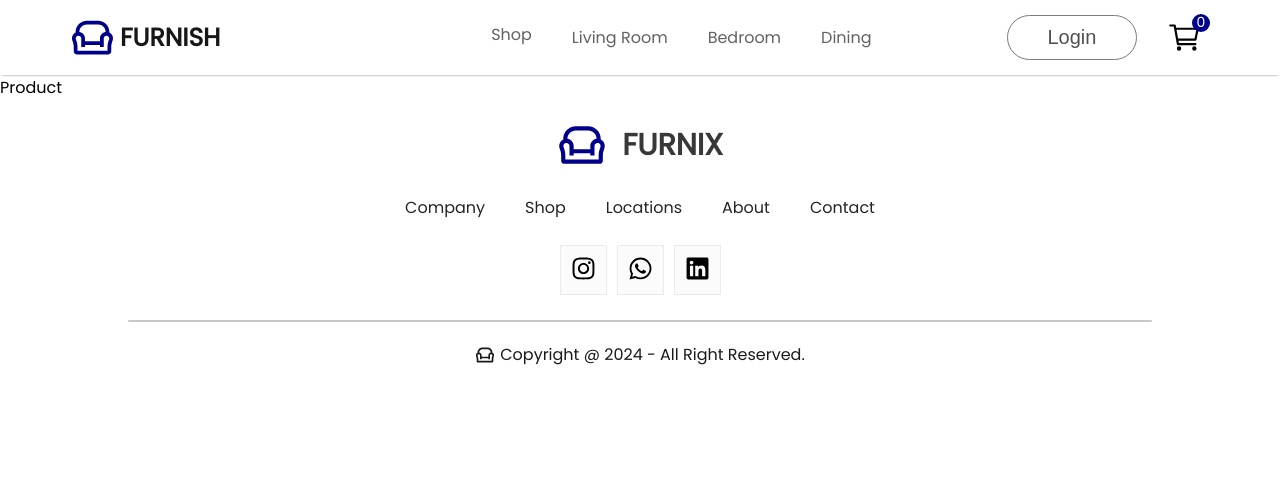
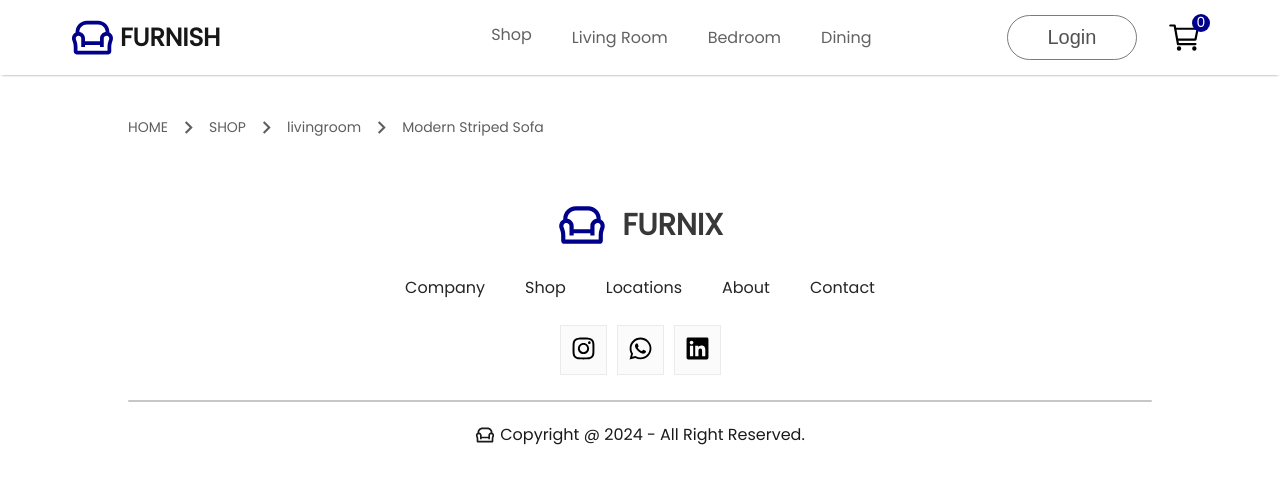
Before and after one commit to iambasilp/Fullstack-Furniture-Webapp, a React (Vite) app in the folder frontend/: page /product/1 in a window 1280 px wide. Shown: the top 484 px of the page. Built offline with nearby package versions, Linux system fonts and the light colour scheme.

Commit message:
Product Pathway Component Added

```diff
--- /dev/null
+++ b/frontend/src/Components/Private/Pathway/Pathway.css
@@ -0,0 +1,21 @@
+.breadcrum{
+    display: flex;
+    flex-wrap: wrap;
+    align-items: center;
+    gap: 8px;
+    color: #5e5e5e;
+    font-size: 14px;
+    font-weight: 500;
+    margin: 40px 10%;
+}
+
+@media(max-width:1024px){
+    .breadcrum{
+        margin: 30px 8%;
+    }
+}
+@media(max-width:800px){
+    .breadcrum{
+        margin: 20px 5%;
+    }
+}
--- /dev/null
+++ b/frontend/src/Components/Private/Pathway/Pathway.jsx
@@ -0,0 +1,15 @@
+import React from "react";
+import "./Pathway.css";
+import { MdKeyboardArrowRight } from "react-icons/md";
+
+const Pathway = (props) => {
+  const { product } = props;
+  return (
+    <div className="breadcrum">
+      HOME <MdKeyboardArrowRight size={25}  />  SHOP <MdKeyboardArrowRight size={25}  />{" "}
+      {product.category} <MdKeyboardArrowRight size={25}  /> {product.name}
+    </div>
+  );
+};
+
+export default Pathway;
--- a/frontend/src/Pages/Product/Product.jsx
+++ b/frontend/src/Pages/Product/Product.jsx
@@ -1,9 +1,16 @@
-import React from 'react'
-import './Product.css'
+import React, { useContext } from 'react'
+import { ShopContext } from '../../Context/ShopContext';
+import { useParams } from 'react-router-dom';
+import Pathway from '../../Components/Private/Pathway/Pathway';
+
+
 const Product = () => {
+  const {all_product}= useContext(ShopContext);
+  const {productId} = useParams();
+  const product = all_product.find((e)=> e.id === Number(productId));
   return (
     <div>
-      Product
+      <Pathway product={product}/>
     </div>
   )
 }
```
